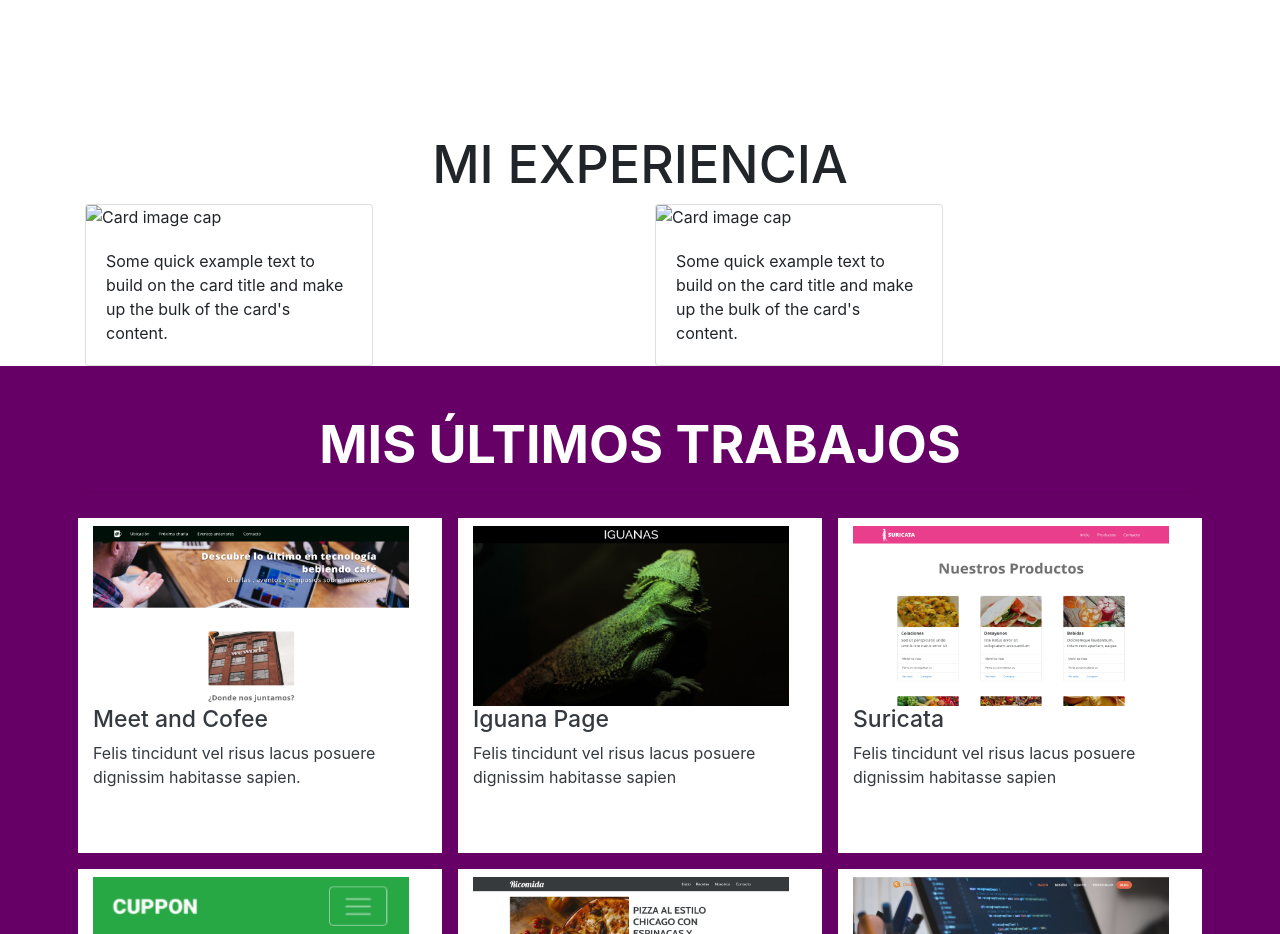
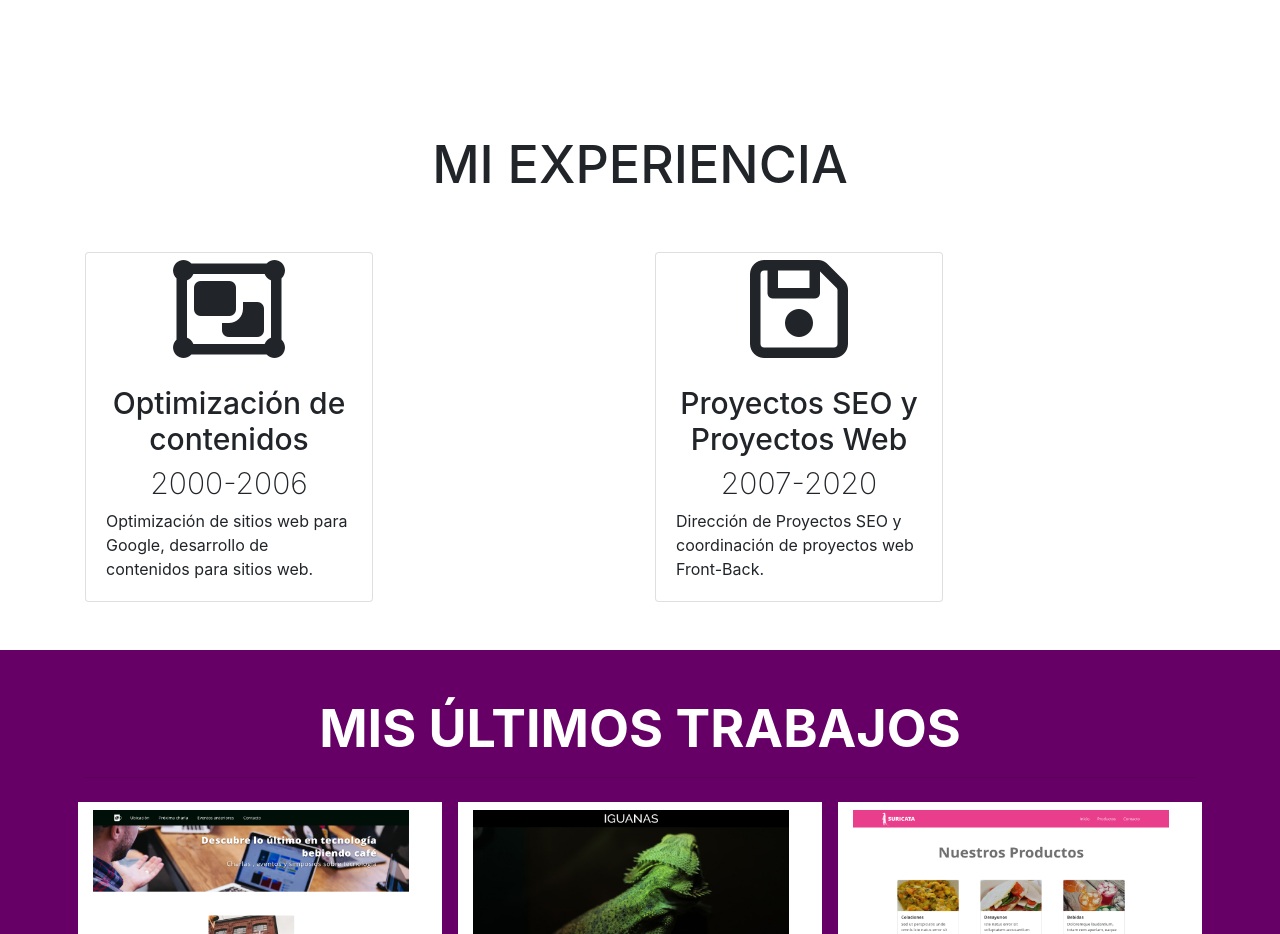
Before and after one commit to rgonzalezj/mi_portafolio, a plain HTML site: page index.html in a window 1280 px wide. Shown: the part 1420-2354 px from the top of the page. Drawn offline with nearby package versions, Linux system fonts and the light colour scheme.

Commit message:
Mi portafolio, se agrega iconos mi experiencia

```diff
--- a/assets/css/style.css
+++ b/assets/css/style.css
@@ -36,4 +36,12 @@ body{
 }.titulo-card{
     font-size: 23px;
     font-weight: 500;
+
+}.titulo-card-ex{
+    font-size: 30px;
+    font-weight: 500;
+
+}.titulo-card-ex-light{
+    font-size: 30px;
+    font-weight: 200;
 }
--- a/index.html
+++ b/index.html
@@ -124,22 +124,26 @@
 
         <!---INICIO MI EXPERIENCIA-->
         <section>
-            <h2 class="subtitulo text-center">MI EXPERIENCIA</h2>
-            <div class="container">
+            <h2 class="subtitulo text-center pb-5">MI EXPERIENCIA</h2>
+            <div class="container pb-5">
                 <div class="row">
                   <div class="col">
                     <div class="card" style="width: 18rem;">
-                      <img class="card-img-top" src="..." alt="Card image cap">
+                      <i class="far fa-object-group fa-7x text-center"></i>
                       <div class="card-body">
-                        <p class="card-text">Some quick example text to build on the card title and make up the bulk of the card's content.</p>
+                        <h3 class="titulo-card-ex text-center">Optimización de contenidos</h3>
+                        <h3 class="titulo-card-ex-light text-center">2000-2006</h3>
+                        <p class="card-text">Optimización de sitios web para Google, desarrollo de contenidos para sitios web.</p>
                       </div>
                     </div>
                   </div>
                   <div class="col">
                     <div class="card" style="width: 18rem;">
-                      <img class="card-img-top" src="..." alt="Card image cap">
+                      <i class="far fa-save fa-7x text-center"></i>
                       <div class="card-body">
-                        <p class="card-text">Some quick example text to build on the card title and make up the bulk of the card's content.</p>
+                        <h3 class="titulo-card-ex text-center">Proyectos SEO y Proyectos Web</h3>
+                        <h3 class="titulo-card-ex-light text-center">2007-2020</h3>
+                        <p class="card-text">Dirección de Proyectos SEO y coordinación de proyectos web Front-Back.</p>
                       </div>
                     </div>
                   </div>
```
Also changed, not shown: 2 other files.
